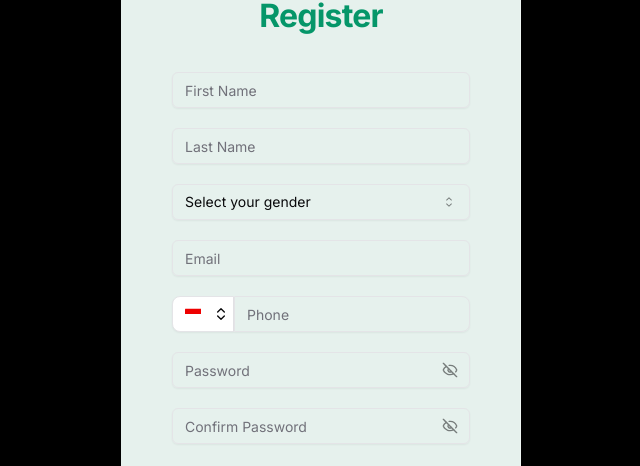
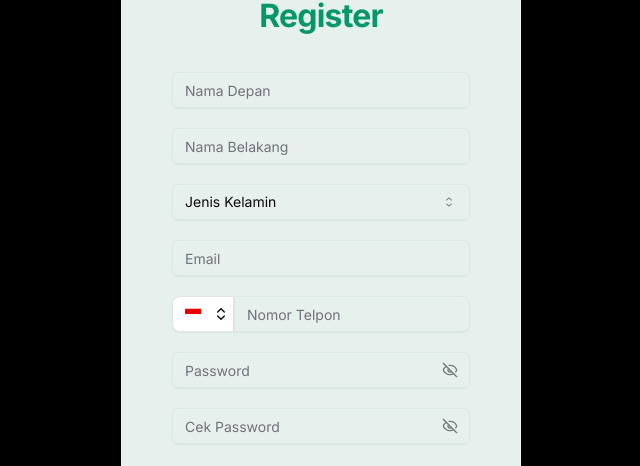
Before and after one commit to imanmaris99/AMIMUM-Project-FE, a Next.js app: page /register in a window 1280 px wide. Shown: the part 213-679 px from the top of the page, without its empty margins (319-959 px from the left). Built offline with nearby package versions, Linux system fonts and the light colour scheme.

Commit message:
fix input wording to ID

```diff
--- a/src/app/components/RegisterForm/index.tsx
+++ b/src/app/components/RegisterForm/index.tsx
@@ -90,7 +90,7 @@ const RegisterForm = () => {
                         First Name
                       </FormLabel>
                       <FormControl>
-                        <Input id="firstname" placeholder="First Name" {...field} />
+                        <Input id="firstname" placeholder="Nama Depan" {...field} />
                       </FormControl>
                       <FormMessage />
                     </FormItem>
@@ -105,7 +105,7 @@ const RegisterForm = () => {
                         Last Name
                       </FormLabel>
                       <FormControl>
-                        <Input id="lastname" placeholder="Last Name" {...field} />
+                        <Input id="lastname" placeholder="Nama Belakang" {...field} />
                       </FormControl>
                       <FormMessage />
                     </FormItem>
@@ -122,12 +122,12 @@ const RegisterForm = () => {
                       <Select onValueChange={field.onChange} defaultValue={field.value}>
                         <FormControl>
                           <SelectTrigger>
-                            <SelectValue placeholder="Select your gender" />
+                            <SelectValue placeholder="Jenis Kelamin" />
                           </SelectTrigger>
                         </FormControl>
                         <SelectContent>
-                          <SelectItem value="male">male</SelectItem>
-                          <SelectItem value="female">female</SelectItem>
+                          <SelectItem value="male">Laki-Laki</SelectItem>
+                          <SelectItem value="female">Perempuan</SelectItem>
                         </SelectContent>
                       </Select>
                       <FormMessage />
@@ -158,7 +158,7 @@ const RegisterForm = () => {
                         Phone Number
                       </FormLabel>
                       <FormControl>
-                        <PhoneInput {...field} defaultCountry="ID" placeholder="Phone" />
+                        <PhoneInput {...field} defaultCountry="ID" placeholder="Nomor Telpon" />
                       </FormControl>
                       <FormMessage />
                     </FormItem>
@@ -186,7 +186,7 @@ const RegisterForm = () => {
                     <FormItem className="grid gap-2">
                       <FormLabel className="hidden">Confirm Password</FormLabel>
                       <FormControl>
-                        <PasswordInput id="confirmPassword" placeholder="Confirm Password" autoComplete="new-password" {...field} />
+                        <PasswordInput id="confirmPassword" placeholder="Cek Password" autoComplete="new-password" {...field} />
                       </FormControl>
                       <FormMessage />
                     </FormItem>
```
